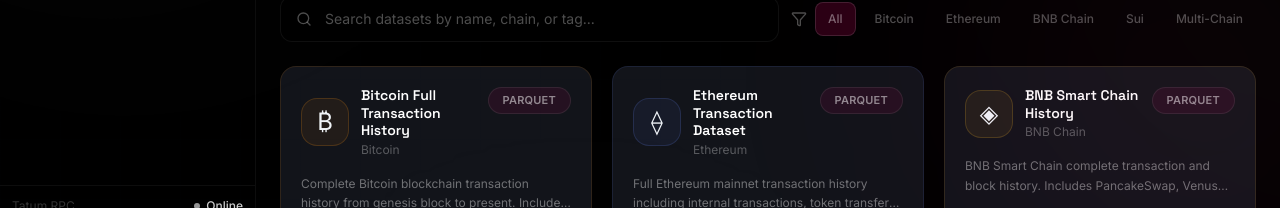
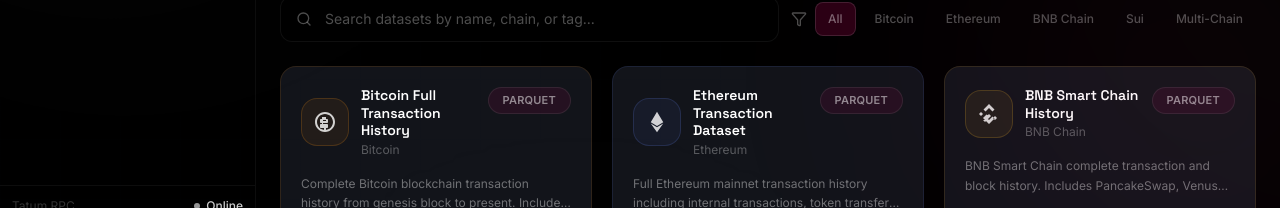
Before and after one commit to IrrhammCode/SuiShield, a Next.js app: page /explore in a window 1280 px wide. Shown: the part 461-669 px from the top of the page. Built offline with nearby package versions, Linux system fonts and the light colour scheme.

Commit message:
feat: replace emoji with SVG icons for chain icons in explore page

```diff
--- a/app/(dashboard)/explore/page.tsx
+++ b/app/(dashboard)/explore/page.tsx
@@ -22,10 +22,54 @@
   Globe,
   Zap,
   ArrowRight,
+  AlertTriangle,
+  Droplet,
+  DollarSign,
+  Tag,
+  Link2,
+  Activity,
 } from "lucide-react";
 import { TATUM_DATASETS, formatBlobId, getAggregatorUrl } from "@/lib/walrus";
 import type { Dataset } from "@/types";
 import { ConnectWalletButton } from "@/components/ConnectWalletButton";
+
+// ─── Chain icon mapping ────────────────────────────────────
+const CHAIN_ICONS: Record<string, React.ReactNode> = {
+  bitcoin: (
+    <svg viewBox="0 0 24 24" fill="currentColor" className="w-6 h-6">
+      <path d="M12 2C6.48 2 2 6.48 2 12s4.48 10 10 10 10-4.48 10-10S17.52 2 12 2zm0 18c-4.41 0-8-3.59-8-8s3.59-8 8-8 8 3.59 8 8-3.59 8-8 8zm-1-13h2v2h1c.55 0 1 .45 1 1v2c0 .55-.45 1-1 1h-1v1h1c.55 0 1 .45 1 1v2c0 .55-.45 1-1 1h-1v2h-2v-2h-2v2H9v-2H8c-.55 0-1-.45-1-1v-2c0-.55.45-1 1-1h1v-1H8c-.55 0-1-.45-1-1V10c0-.55.45-1 1-1h1V7h2zm-1 4h3v-1h-3v1zm0 3h3v-1h-3v1z"/>
+    </svg>
+  ),
+  ethereum: (
+    <svg viewBox="0 0 24 24" fill="currentColor" className="w-6 h-6">
+      <path d="M12 1.75l-6.25 10.5L12 16l6.25-3.75L12 1.75zM5.75 13.5L12 22.25l6.25-8.75L12 17.25 5.75 13.5z"/>
+    </svg>
+  ),
+  bnb: (
+    <svg viewBox="0 0 24 24" fill="currentColor" className="w-6 h-6">
+      <path d="M12 2L6.5 7.5 8.5 9.5 12 6l3.5 3.5 2-2L12 2zM2 12l2-2 2 2-2 2-2-2zm4 6l2 2 5.5-5.5L9.5 12.5 6 16l2 2zm12 0l-2-2 2-2 2 2-2 2zM12 22l5.5-5.5L15.5 14.5 12 18l-3.5-3.5L6.5 16.5 12 22zm0-6l2-2-2-2-2 2 2 2z"/>
+    </svg>
+  ),
+  sui: (
+    <svg viewBox="0 0 24 24" fill="currentColor" className="w-6 h-6">
+      <path d="M12 2C6.48 2 2 6.48 2 12s4.48 10 10 10 10-4.48 10-10S17.52 2 12 2zm-1 15h-2v-6h2v6zm4 0h-2V7h2v10z"/>
+    </svg>
+  ),
+  chart: <BarChart2 className="w-6 h-6" />,
+  zap: <Zap className="w-6 h-6" />,
+  bridge: <Link2 className="w-6 h-6" />,
+  whale: <Activity className="w-6 h-6" />,
+  gas: <Zap className="w-6 h-6" />,
+  dollar: <DollarSign className="w-6 h-6" />,
+  droplet: <Droplet className="w-6 h-6" />,
+  tag: <Tag className="w-6 h-6" />,
+  alert: <AlertTriangle className="w-6 h-6" />,
+  "bar-chart": <BarChart2 className="w-6 h-6" />,
+};
+
+function getChainIcon(iconName: string): React.ReactNode {
+  return CHAIN_ICONS[iconName] || <Database className="w-6 h-6" />;
+}
 
 // ─── Chain filter options ──────────────────────────────────
 const CHAIN_FILTERS = ["All", "Bitcoin", "Ethereum", "BNB Chain", "Sui", "Multi-Chain"];
@@ -65,13 +109,13 @@
       <div className="flex items-start justify-between mb-4">
         <div className="flex items-center gap-3">
           <div
-            className="w-12 h-12 rounded-2xl flex items-center justify-center text-2xl flex-shrink-0"
+            className="w-12 h-12 rounded-2xl flex items-center justify-center text-white/80 flex-shrink-0"
             style={{
               background: `${dataset.chainColor}12`,
               border: `1px solid ${dataset.chainColor}30`,
             }}
           >
-            {dataset.chainIcon}
+            {getChainIcon(dataset.chainIcon)}
           </div>
           <div>
             <h3 className="font-display font-semibold text-white text-sm leading-tight group-hover:text-white/40 transition-colors">
@@ -222,10 +266,10 @@
         >
           <div className="flex items-center gap-4">
             <div
-              className="w-14 h-14 rounded-2xl flex items-center justify-center text-3xl"
+              className="w-14 h-14 rounded-2xl flex items-center justify-center text-white/80"
               style={{ background: `${dataset.chainColor}15`, border: `1px solid ${dataset.chainColor}30` }}
             >
-              {dataset.chainIcon}
+              {getChainIcon(dataset.chainIcon)}
             </div>
             <div>
               <h2 className="font-display font-bold text-white text-xl">{dataset.name}</h2>
--- a/lib/walrus.ts
+++ b/lib/walrus.ts
@@ -21,7 +21,7 @@
     id: "btc-full-history",
     name: "Bitcoin Full Transaction History",
     chain: "Bitcoin",
-    chainIcon: "₿",
+    chainIcon: "bitcoin",
     chainColor: "#F7931A",
     description: "Complete Bitcoin blockchain transaction history from genesis block to present. Includes all inputs, outputs, fees, and block metadata.",
     size: "~4 TB", format: "Parquet", timeRange: "2009 – Present", rowCount: "850M+ transactions",
@@ -32,7 +32,7 @@
     id: "eth-full-history",
     name: "Ethereum Transaction Dataset",
     chain: "Ethereum",
-    chainIcon: "⟠",
+    chainIcon: "ethereum",
     chainColor: "#627EEA",
     description: "Full Ethereum mainnet transaction history including internal transactions, token transfers (ERC-20, ERC-721), and smart contract events.",
     size: "~5 TB", format: "Parquet", timeRange: "2015 – Present", rowCount: "2.5B+ transactions",
@@ -43,7 +43,7 @@
     id: "bnb-full-history",
     name: "BNB Smart Chain History",
     chain: "BNB Chain",
-    chainIcon: "◈",
+    chainIcon: "bnb",
     chainColor: "#F3BA2F",
     description: "BNB Smart Chain complete transaction and block history. Includes PancakeSwap, Venus Protocol, and all major BSC DeFi activity.",
     size: "~1.5 TB", format: "Parquet", timeRange: "2020 – Present", rowCount: "3B+ transactions",
@@ -54,7 +54,7 @@
     id: "crypto-price-ohlcv",
     name: "Crypto Price OHLCV – 4 Years",
     chain: "Multi-Chain",
-    chainIcon: "📈",
+    chainIcon: "chart",
     chainColor: "#2CCD9A",
     description: "4 years of 1-minute OHLCV (Open, High, Low, Close, Volume) candle data for Bitcoin, Ethereum, BNB, Sui, and 50+ cryptocurrencies.",
     size: "~500 GB", format: "CSV", timeRange: "2022 – Present", rowCount: "210M+ candles",
@@ -65,7 +65,7 @@
     id: "sui-transactions",
     name: "Sui Network Transactions",
     chain: "Sui",
-    chainIcon: "◎",
+    chainIcon: "sui",
     chainColor: "#4CA3FF",
     description: "Sui blockchain transaction data including Move smart contract interactions, coin transfers, NFT mints, and DeFi protocol activity.",
     size: "~80 GB", format: "Parquet", timeRange: "2023 – Present", rowCount: "420M+ transactions",
@@ -76,7 +76,7 @@
     id: "defi-protocols",
     name: "Cross-Chain DeFi Protocol Data",
     chain: "Multi-Chain",
-    chainIcon: "⚡",
+    chainIcon: "zap",
     chainColor: "#9B8BFF",
     description: "Aggregated DeFi protocol metrics across Ethereum, BSC, and Sui — TVL history, swap volumes, liquidity pool data, and yield rates.",
     size: "~120 GB", format: "CSV", timeRange: "2021 – Present", rowCount: "50M+ data points",
@@ -88,7 +88,7 @@
     id: "btc-blocks",
     name: "Bitcoin Block Headers",
     chain: "Bitcoin",
-    chainIcon: "₿",
+    chainIcon: "bitcoin",
     chainColor: "#F7931A",
     description: "All Bitcoin block headers with difficulty, nonce, merkle root, and timestamp data. Useful for chain analysis and mining statistics.",
     size: "~60 GB", format: "Parquet", timeRange: "2009 – Present", rowCount: "850K+ blocks",
@@ -99,7 +99,7 @@
     id: "eth-contracts",
     name: "Ethereum Smart Contract Deployments",
     chain: "Ethereum",
-    chainIcon: "⟠",
+    chainIcon: "ethereum",
     chainColor: "#627EEA",
     description: "All smart contract deployment transactions on Ethereum, including bytecode size, deployer address, and creation timestamp.",
     size: "~200 GB", format: "Parquet", timeRange: "2015 – Present", rowCount: "50M+ contracts",
@@ -110,7 +110,7 @@
     id: "eth-token-transfers",
     name: "Ethereum ERC-20 Token Transfers",
     chain: "Ethereum",
-    chainIcon: "⟠",
+    chainIcon: "ethereum",
     chainColor: "#627EEA",
     description: "Complete ERC-20 token transfer events across all Ethereum contracts. Includes token address, from/to, and value.",
     size: "~800 GB", format: "Parquet", timeRange: "2015 – Present", rowCount: "5B+ transfers",
@@ -121,7 +121,7 @@
     id: "sui-defi-tvl",
     name: "Sui DeFi TVL History",
     chain: "Sui",
-    chainIcon: "◎",
+    chainIcon: "sui",
     chainColor: "#4CA3FF",
     description: "Total Value Locked history for all Sui DeFi protocols including CETUS, Turbos, Scallop, and Navi.",
     size: "~15 GB", format: "CSV", timeRange: "2023 – Present", rowCount: "10M+ data points",
@@ -132,7 +132,7 @@
     id: "sui-nft-mints",
     name: "Sui NFT Mint Events",
     chain: "Sui",
-    chainIcon: "◎",
+    chainIcon: "sui",
     chainColor: "#4CA3FF",
     description: "All NFT minting events on Sui including collection, creator, recipient, and metadata.",
     size: "~25 GB", format: "Parquet", timeRange: "2023 – Present", rowCount: "50M+ mints",
@@ -143,7 +143,7 @@
     id: "bnb-defi-swaps",
     name: "BSC DEX Swap History",
     chain: "BNB Chain",
-    chainIcon: "◈",
+    chainIcon: "bnb",
     chainColor: "#F3BA2F",
     description: "All decentralized exchange swaps on BSC including PancakeSwap, BiSwap, and other major DEXes.",
     size: "~500 GB", format: "Parquet", timeRange: "2020 – Present", rowCount: "10B+ swaps",
@@ -154,7 +154,7 @@
     id: "cross-chain-bridges",
     name: "Cross-Chain Bridge Transactions",
     chain: "Multi-Chain",
-    chainIcon: "🌉",
+    chainIcon: "bridge",
     chainColor: "#FF6B35",
     description: "Bridge transaction data across Ethereum, BSC, and Sui — Wormhole, LayerZero, and native bridges.",
     size: "~100 GB", format: "Parquet", timeRange: "2021 – Present", rowCount: "100M+ bridges",
@@ -165,7 +165,7 @@
     id: "whale-tracker",
     name: "Whale Wallet Tracker",
     chain: "Multi-Chain",
-    chainIcon: "🐋",
+    chainIcon: "whale",
     chainColor: "#1E90FF",
     description: "Transactions from top 1000 whale wallets across Bitcoin, Ethereum, and Sui. Track large movements and accumulation patterns.",
     size: "~80 GB", format: "Parquet", timeRange: "2020 – Present", rowCount: "200M+ transactions",
@@ -176,7 +176,7 @@
     id: "gas-tracker",
     name: "Multi-Chain Gas Price History",
     chain: "Multi-Chain",
-    chainIcon: "⛽",
+    chainIcon: "gas",
     chainColor: "#FFD700",
     description: "Historical gas prices across Ethereum, BSC, and Sui with block-level granularity. Optimize transaction timing.",
     size: "~30 GB", format: "CSV", timeRange: "2020 – Present", rowCount: "500M+ data points",
@@ -187,7 +187,7 @@
     id: "stablecoin-flows",
     name: "Stablecoin Flow Analysis",
     chain: "Multi-Chain",
-    chainIcon: "💵",
+    chainIcon: "dollar",
     chainColor: "#26A17B",
     description: "USDT, USDC, and DAI transfer flows across Ethereum, BSC, and Sui. Track stablecoin liquidity movements.",
     size: "~150 GB", format: "Parquet", timeRange: "2019 – Present", rowCount: "3B+ transfers",
@@ -198,7 +198,7 @@
     id: "dex-liquidity",
     name: "DEX Liquidity Pool Snapshots",
     chain: "Multi-Chain",
-    chainIcon: "💧",
+    chainIcon: "droplet",
     chainColor: "#00BFFF",
     description: "Hourly snapshots of liquidity pool states across Uniswap, PancakeSwap, and CETUS. TVL, volume, and fee data.",
     size: "~200 GB", format: "Parquet", timeRange: "2021 – Present", rowCount: "1B+ snapshots",
@@ -209,7 +209,7 @@
     id: "address-labels",
     name: "Labeled Address Database",
     chain: "Multi-Chain",
-    chainIcon: "🏷️",
+    chainIcon: "tag",
     chainColor: "#9370DB",
     description: "Known address labels for exchanges, protocols, whales, and scam addresses across Bitcoin, Ethereum, and Sui.",
     size: "~5 GB", format: "CSV", timeRange: "2009 – Present", rowCount: "10M+ labels",
@@ -220,7 +220,7 @@
     id: "scam-addresses",
     name: "Known Scam Address Database",
     chain: "Multi-Chain",
-    chainIcon: "🚨",
+    chainIcon: "alert",
     chainColor: "#FF4444",
     description: "Community-reported and verified scam addresses across all chains. Includes scam type, report count, and associated losses.",
     size: "~2 GB", format: "CSV", timeRange: "2018 – Present", rowCount: "500K+ addresses",
@@ -231,7 +231,7 @@
     id: "market-sentiment",
     name: "On-Chain Market Sentiment Index",
     chain: "Multi-Chain",
-    chainIcon: "📊",
+    chainIcon: "bar-chart",
     chainColor: "#FF8C00",
     description: "Derived sentiment metrics from on-chain data — MVRV, NVT, exchange flows, and holder behavior patterns.",
     size: "~10 GB", format: "CSV", timeRange: "2018 – Present", rowCount: "20M+ data points",
```
